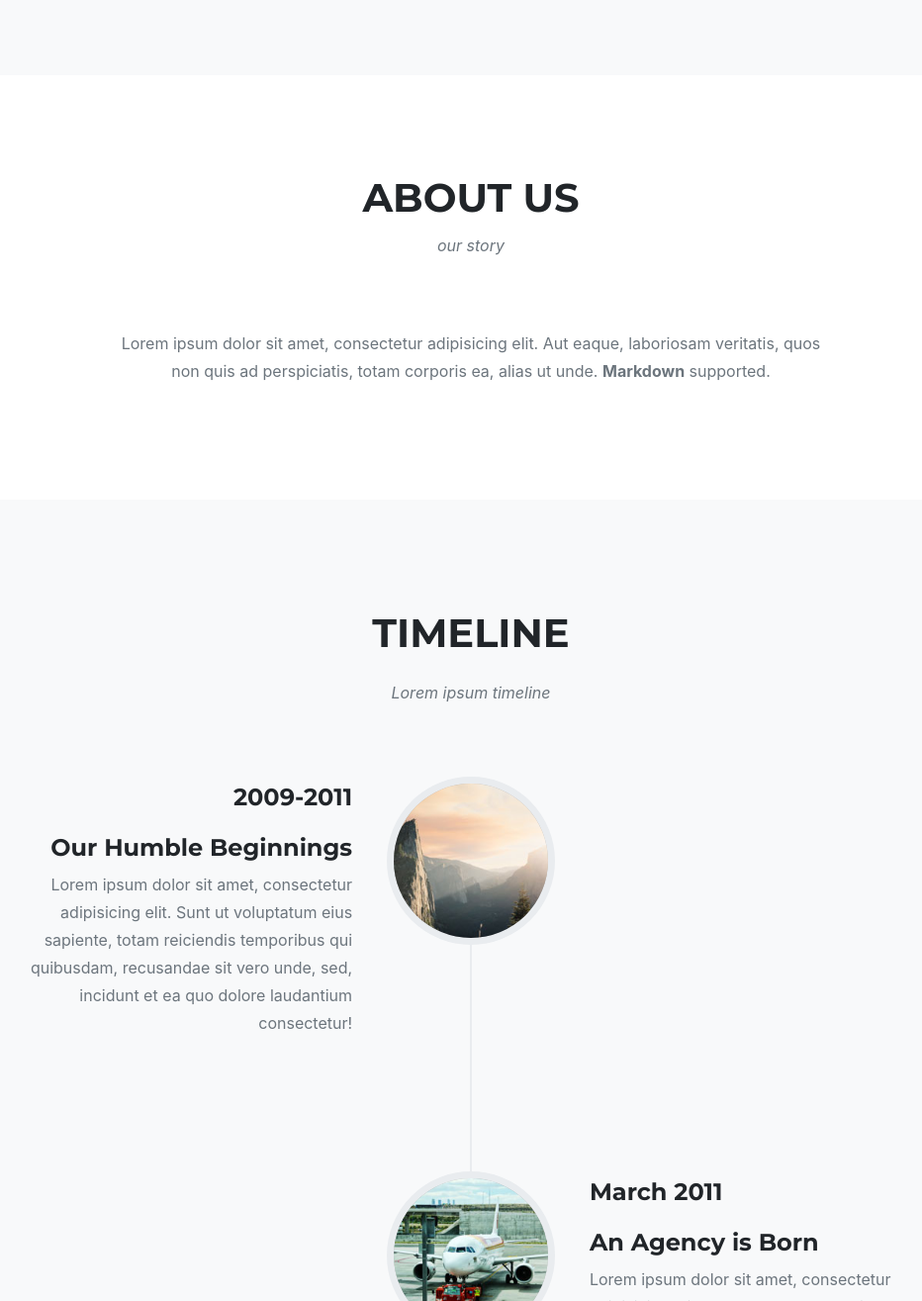
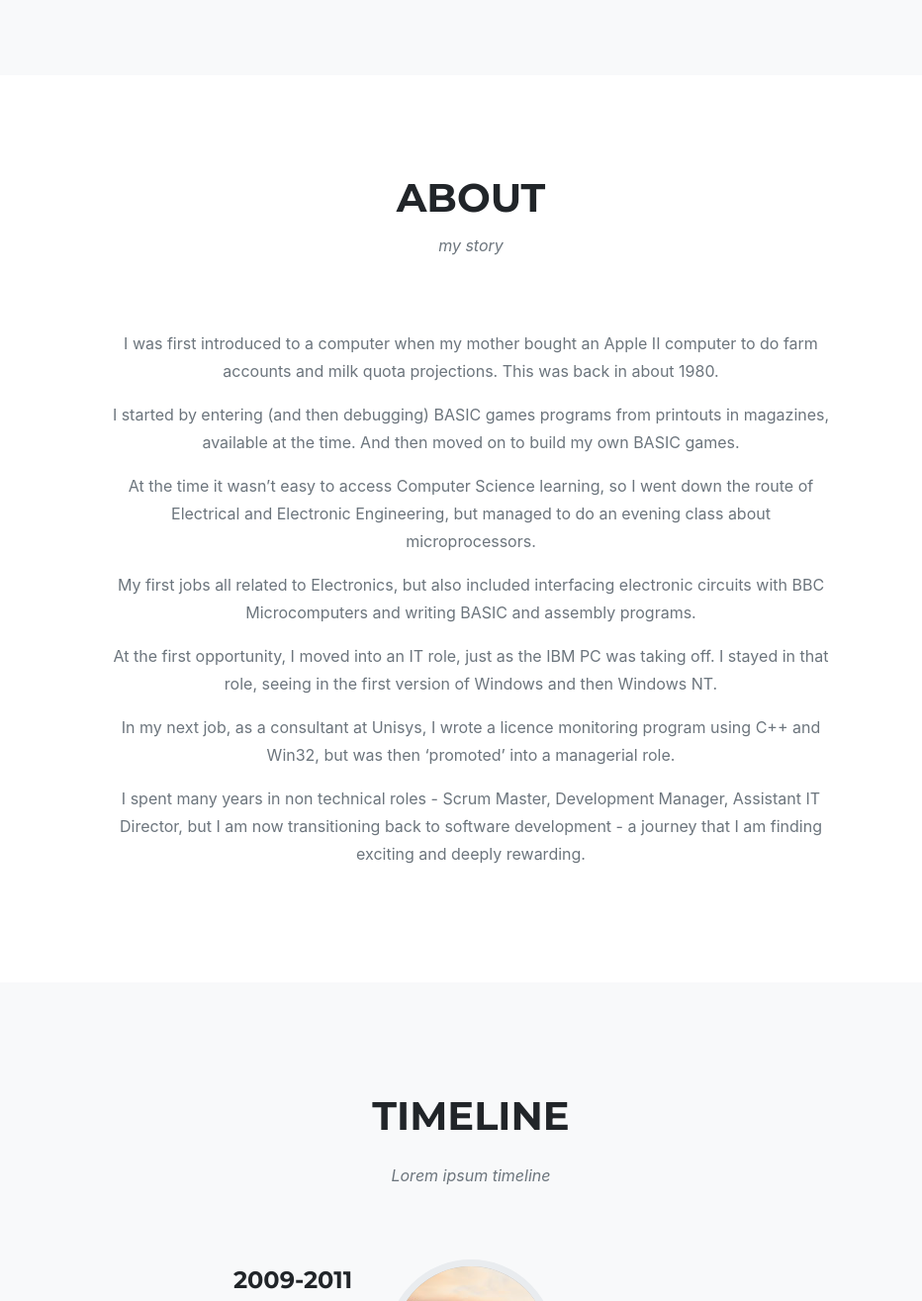
Before and after one commit to lukertaylor/lukertaylor.github.io, a Jekyll site: the page built from index.md, in a window 1280 px wide and 1400 px high, scrolled down 2159 px, cut to the strip 85-1400 px from the top of the window. Shown: the whole strip at 99% size, without its empty margins (164-1096 px from the left). Built offline with Jekyll 4.4.1, drawn with Linux system fonts in a browser that asks for light colours; some web fonts are replaced; some of the changed text lies outside the part shown.

Commit message:
Updated services

```diff
--- a/_data/sitetext.yml
+++ b/_data/sitetext.yml
@@ -22,15 +22,15 @@ en: &DEFAULT_EN
     section: services
     list:
       - title: "App development"
-        desc: "Lorem ipsum dolor sit amet, consectetur adipisicing elit. Minima maxime quam architecto quo inventore harum ex magni, dicta impedit."
+        desc: "Using the flexible Google Flutter open source framework to build beautiful, cross-platform (Android, iOS, Web, MacOS, Windows and Linux) apps from a single codebase."
         icon: fas fa-mobile
       - title: "Agile coaching"
-        desc: "Lorem ipsum dolor sit amet, consectetur adipisicing elit. Minima maxime quam architecto quo inventore harum ex magni, dicta impedit."
+        desc: "Introducing or enhancing Agile software development. Team management. Delivery management."
         icon: fas fa-users
 
   portfolio:
     title: "Portfolio"
-    text: "Lorem ipsum dolor sit amet consectetur."
+    text: "App development projects."
     section: portfolio
     closebutton: "Close Project"
 
@@ -66,9 +66,22 @@ en: &DEFAULT_EN
     end: "Be Part <br> of Our <br> Story!"
 
   about:
-    title: "About Us"
-    text: "our story"
-    body: "Lorem ipsum dolor sit amet, consectetur adipisicing elit. Aut eaque, laboriosam veritatis, quos non quis ad perspiciatis, totam corporis ea, alias ut unde. **Markdown** supported."
+    title: "About"
+    text: "my story"
+    body: "I was first introduced to a computer when my mother bought an Apple II computer to do farm accounts and milk quota projections. This was back in about 1980.\n
+
+    I started by entering (and then debugging) BASIC games programs from printouts in magazines, available at the time. And then moved on to build my own BASIC games.\n
+
+    At the time it wasn't easy to access Computer Science learning, so I went down the route of Electrical and Electronic Engineering, but managed to do an evening class about microprocessors.\n
+
+    My first jobs all related to Electronics, but also included interfacing electronic circuits with BBC Microcomputers and writing BASIC and assembly programs.\n
+
+    At the first opportunity, I moved into an IT role, just as the IBM PC was taking off. I stayed in that role, seeing in the first version of Windows and then Windows NT.\n
+
+    In my next job, as a consultant at Unisys, I wrote a licence monitoring program using C++ and Win32, but was then 'promoted' into a managerial role.\n
+
+    I spent many years in non technical roles - Scrum Master, Development Manager, Assistant IT Director, but I am now transitioning back to software development - a journey that I am finding exciting and deeply rewarding.
+    "
     section: about
 
   clients:
```
